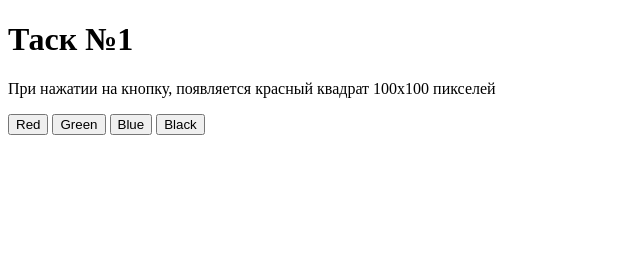
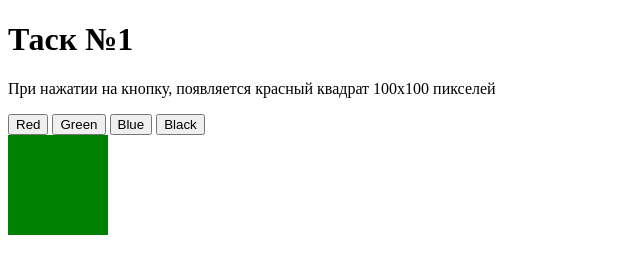
Before and after one commit to panteenko/HometasksWithJedi, a plain HTML site: page index.html in a window 1280 px wide. Both pictures are taken after a click on the button "Red". Shown: the whole page, without its empty margins (0-640 px from the left). Drawn offline with Linux system fonts and the light colour scheme.

Commit message:
3 of september

```diff
--- a/css/style.css
+++ b/css/style.css
@@ -1,10 +1,12 @@
 .small-square {
     width: 50px;
     height: 50px;
+    background: red;
 }
 .big-square {
     width: 100px;
     height: 100px;
+    background: green;
 }
 .redSquare {
     background: red;
--- a/script/script.js
+++ b/script/script.js
@@ -5,17 +5,19 @@ function pushButtonHandler (event) {
 
     if (!event.target.classList.contains ('button')) return;
 
-    if (!square.classList.contains ('small-square') && square.classList.contains ('big-square')) {
-        document.createElement ('div');
-        square.classList.add ('small-square');
-        square.classList.add (event.target.id);
-        wrap.appendChild(square);
+    let square = document.createElement('div');
+    square.classList.add('small-square');
+    wrap.appendChild(square);
 
-    } else if (square.classList.contains ('small-square')) {
+    checkClass(square);
+
+}
+
+function checkClass (square) {
+
+    if (document.getElementsByClassName('small-square')) {
         square.classList.remove('small-square');
         square.classList.add('big-square');
-    } else if (square.classList.contains ('big-square')) {
-        square.classList.remove('big-square');
     }
 
 
```
Also changed, not shown: 1 other file.
